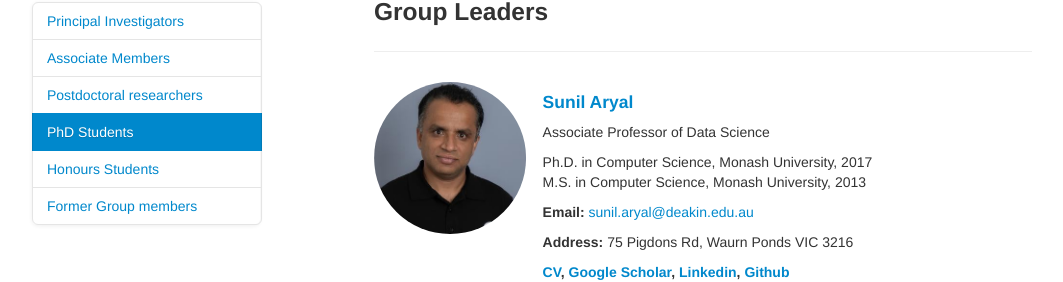
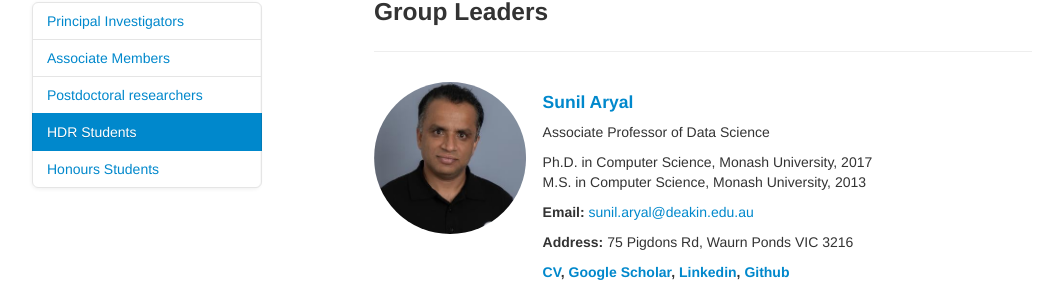
Before and after one commit to deakin-mlds/deakin-mlds.github.io, a plain HTML site: page people.html in a window 1280 px wide. Shown: the part 217-499 px from the top of the page, without its empty margins (108-1171 px from the left). Drawn offline with Linux system fonts and the light colour scheme.

Commit message:
Update people.html

```diff
--- a/people.html
+++ b/people.html
@@ -55,9 +55,9 @@
                   <li><a href="#principalinvestigators"> Principal Investigators </a></li>
                   <li><a href="#Associates"> Associate Members </a></li>
                   <li><a href="#post_docs"> Postdoctoral researchers </a></li>
-                  <li><a href="#phd_students">PhD Students</a></li>
+                  <li><a href="#phd_students">HDR Students</a></li>
                    <li><a href="#honours_students">Honours Students</a></li>
-                  <li><a href="#former_members">Former Group members</a></li>
+                  <!--li><a href="#former_members">Former Group members</a></li-->
                </ul>
             </div>
             <div class="span8 offset1">
```
